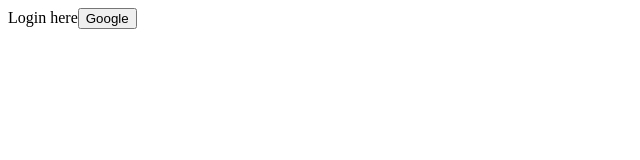
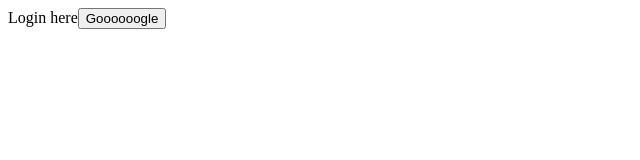
Before and after one commit to Shubham141102/Animephile, a Next.js app: page / in a window 1280 px wide. Shown: the top 160 px of the page, without its empty margins (0-640 px from the left). Built offline with nearby package versions, Linux system fonts and the light colour scheme.

Commit message:
thoda changes

```diff
--- a/src/pages/index.js
+++ b/src/pages/index.js
@@ -77,7 +77,7 @@ export default function Home() {
     {islogedin ?
       <>
       Login here
-      <button id='googlebtn' onClick={logmein}>Google</button>
+      <button id='googlebtn' onClick={logmein}>Goooooogle</button>
       </>
      :
       <>
```
